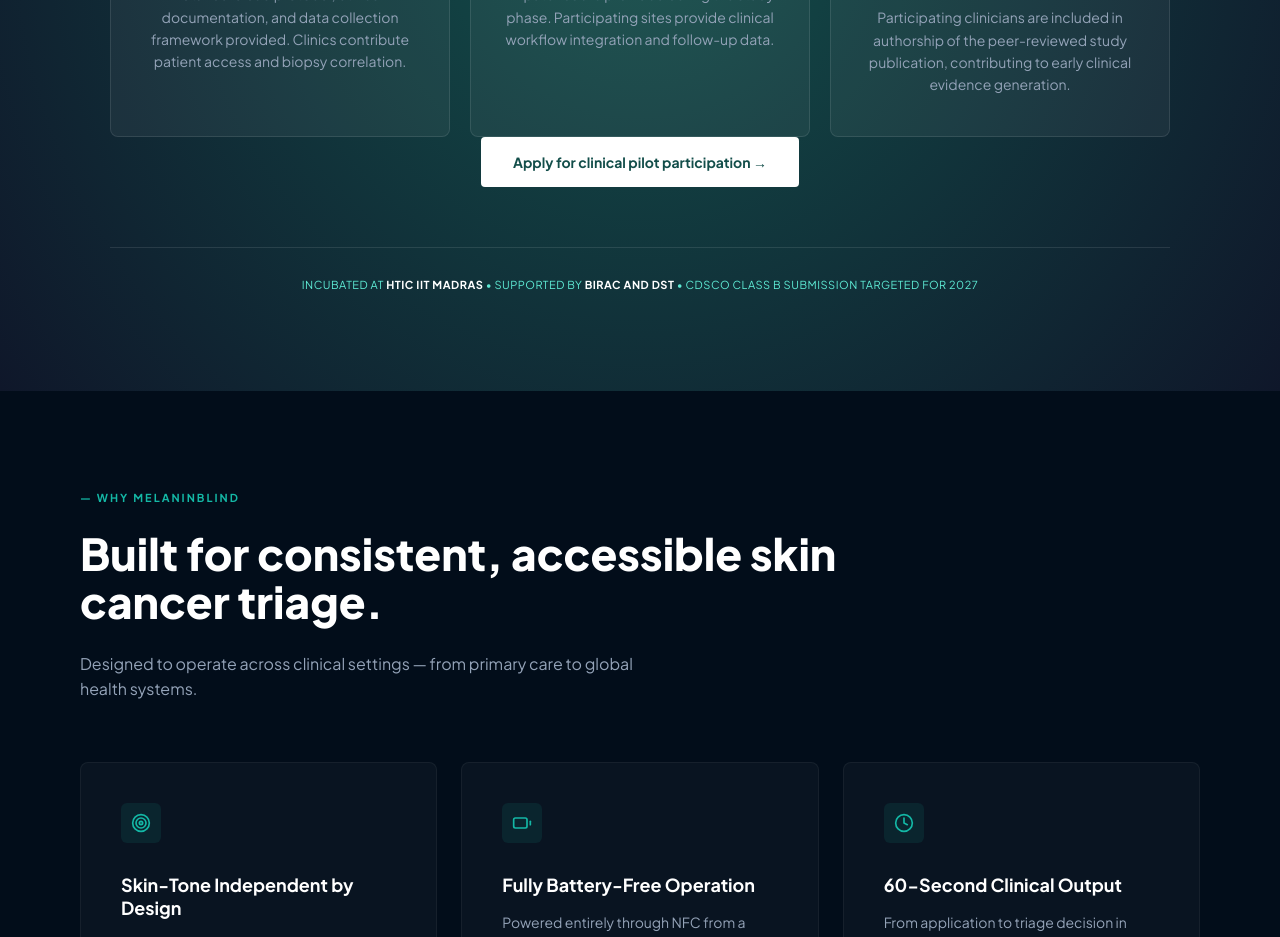
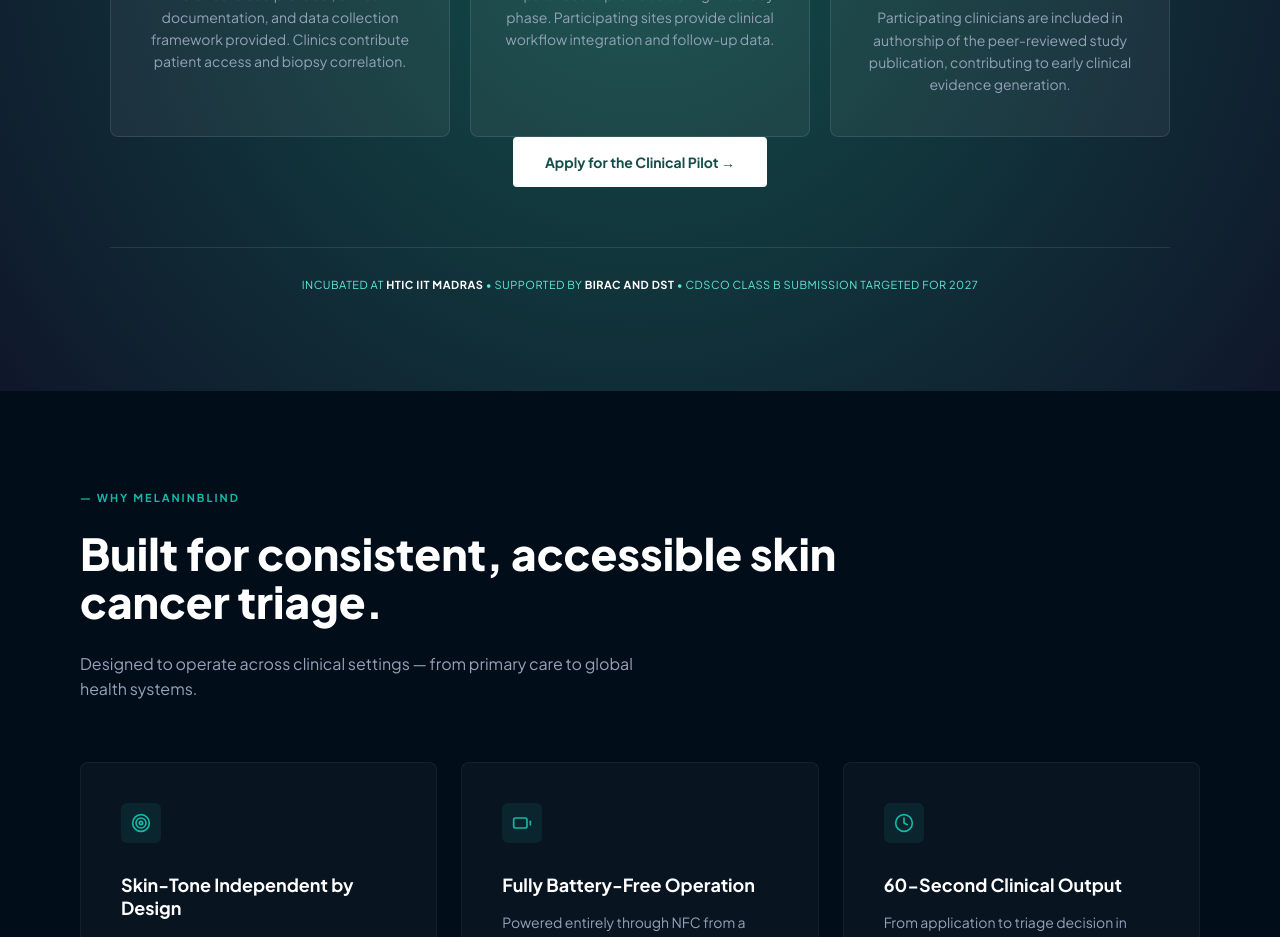
Before and after one commit to mohammedyashik/melaninBlind-V2, a React (Vite) app: page / in a window 1280 px wide. Shown: the part 9360-10297 px from the top of the page. Built offline with nearby package versions, Linux system fonts and the light colour scheme.

Commit message:
Update Clinicalpilot.jsx
i change the scrolldown

```diff
--- a/src/components/clinical/Clinicalpilot.jsx
+++ b/src/components/clinical/Clinicalpilot.jsx
@@ -42,6 +42,15 @@
       desc: "Aligned with CDSCO Class B in India and FDA 510(k) pathways via established impedance-based precedents.",
     },
   ];
+  const scrollToPartner = () => {
+  const element = document.getElementById("partner");
+  if (element) {
+    element.scrollIntoView({
+      behavior: "smooth",
+      block: "start"
+    });
+  }
+};
 
   return (
     <>
@@ -99,8 +108,8 @@
 
           {/* CTA Button */}
           <div className="clinical-cta">
-            <button className="apply-btn">
-              Apply for clinical pilot participation →
+             <button className="apply-btn" onClick={scrollToPartner}>
+              Apply for the Clinical Pilot →
             </button>
           </div>
 
```
